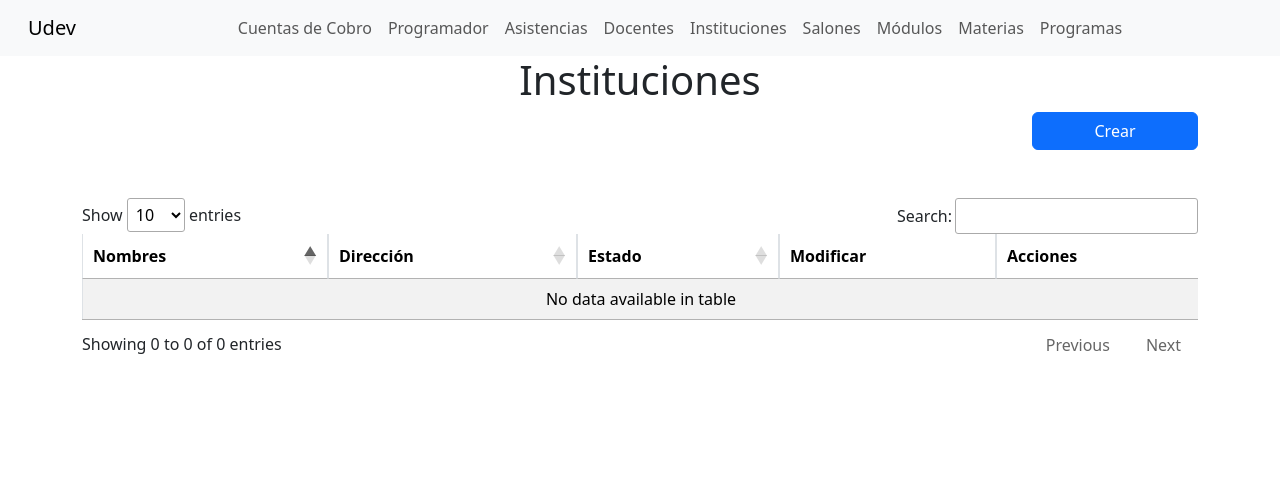
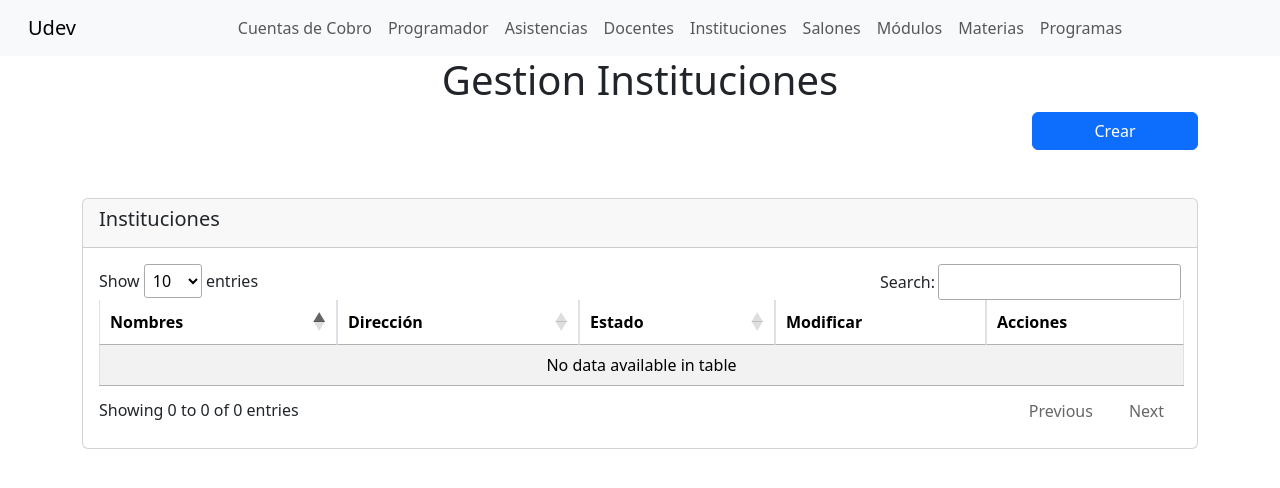
Before and after one commit to Sebiant/Udev, a PHP site: page /instituciones/instituciones-vista.php in a window 1280 px wide. Shown: the top 488 px of the page. Run offline with PHP 8.4, Linux system fonts and the light colour scheme; data that the repository does not hold is empty; a stand-in replaces the project's code that opens the database connection; some libraries are stand-ins or nearby versions.

Commit message:
actualizacion grafica

```diff
--- a/instituciones/instituciones-vista.php
+++ b/instituciones/instituciones-vista.php
@@ -3,7 +3,7 @@
 ?>
 
 <div class="container">
-    <h1 class="text-center">Instituciones</h1>
+    <h1 class="text-center">Gestion Instituciones</h1>
 
     <div class="row">
         <div class="col-2 offset-10">
@@ -18,7 +18,11 @@
     <br />
     <br />
 
-    <div class="table-responsive">
+    <div class="card">
+        <div class="card-header">
+            <h5>Instituciones</h5>
+        </div>
+        <div class="table-responsive card-body">
             <table id="datos_instituciones" class="table table-bordered table-striped">
                 <thead>
                     <tr>
@@ -30,6 +34,7 @@
                     </tr>
                 </thead>
             </table>
+        </div>
     </div>
 </div>
 
```
Lines whose indentation alone changed are shown as unchanged.
